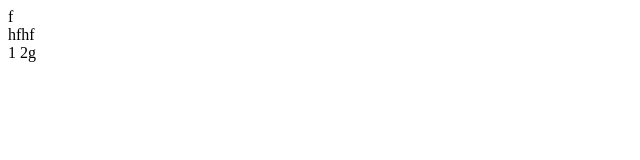
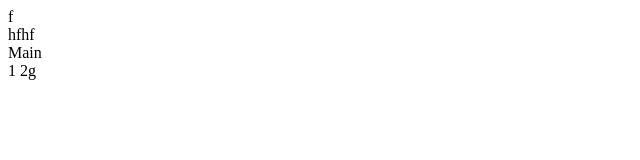
Before and after one commit to Daedrus1/my-project, a plain HTML site: page index.html in a window 1280 px wide. Shown: the full height of the page, 0-640 px from the left. Drawn offline with Linux system fonts and the light colour scheme.

Commit message:
add new header word

```diff
--- a/index.html
+++ b/index.html
@@ -13,7 +13,7 @@
 
   <footer>hfhf</footer>
 
-  <header></header>
+  <header>Main</header>
 
 1
 2g
```
